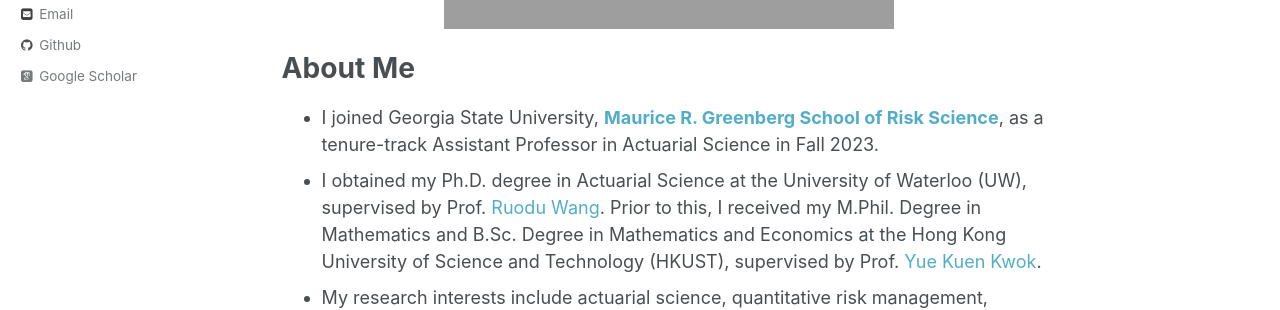
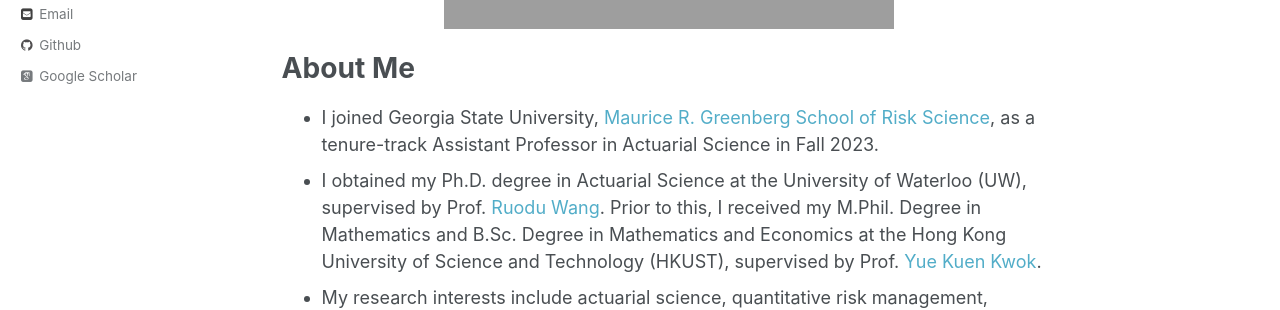
Before and after one commit to qwangan/qwangan.github.io, a Jekyll site: the page built from _pages/about.md, in a window 1280 px wide. Shown: the part 441-751 px from the top of the page. Built offline with Jekyll 4.4.1, drawn with Linux system fonts in a browser that asks for light colours; some web fonts are replaced.

```diff
--- a/_pages/about.md
+++ b/_pages/about.md
@@ -13,7 +13,7 @@ redirect_from:
 </p>
 
 # About Me
-* I joined Georgia State University, **[Maurice R. Greenberg School of Risk Science](https://robinson.gsu.edu/academic-departments/risk-science/)**, as a tenure-track Assistant Professor in Actuarial Science in Fall 2023.
+* I joined Georgia State University, [Maurice R. Greenberg School of Risk Science](https://robinson.gsu.edu/academic-departments/risk-science/), as a tenure-track Assistant Professor in Actuarial Science in Fall 2023.
 * I obtained my Ph.D. degree in Actuarial Science at the University of Waterloo (UW), supervised by Prof. [Ruodu Wang](http://sas.uwaterloo.ca/~wang/). Prior to this, I received my M.Phil. Degree in Mathematics and B.Sc. Degree in Mathematics and Economics at the Hong Kong University of Science and Technology (HKUST), supervised by Prof. [Yue Kuen Kwok](https://www.math.ust.hk/~maykwok/).
 * My research interests include actuarial science, quantitative risk management, operations research, financial engineering, and game theory.
 
```
